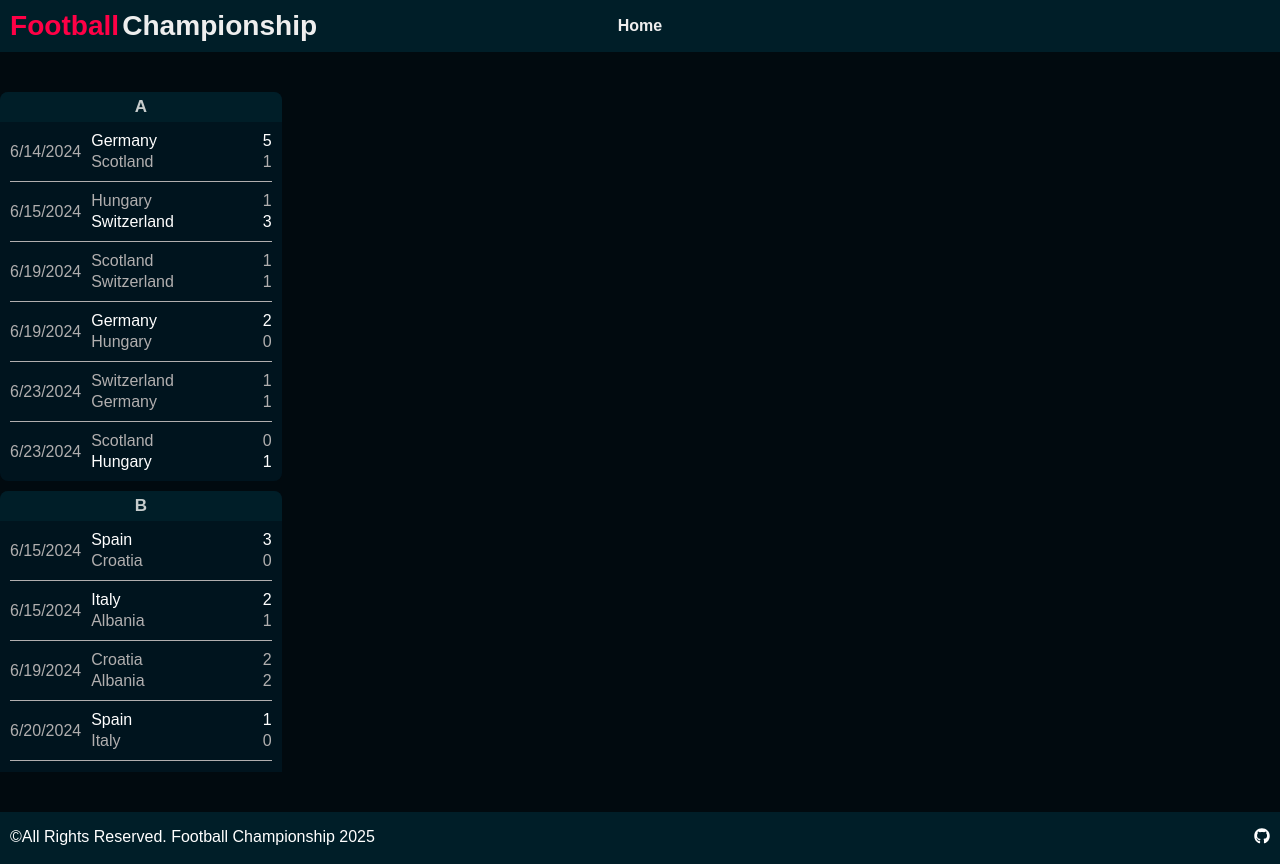
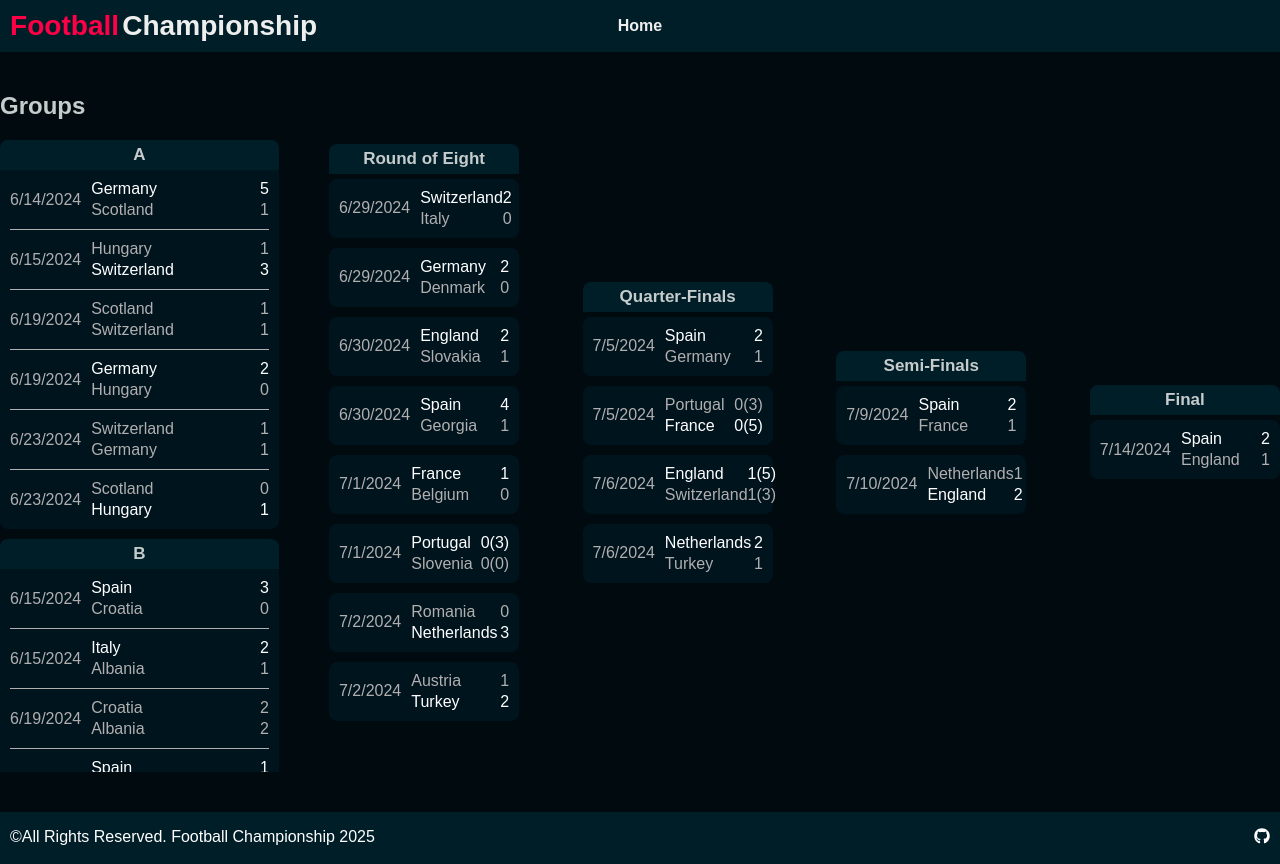
Before and after one commit to nikolai-dimitrov/Football-Tournament, a React (Vite) app in the folder Football-Tournament/: page / in a window 1280 px wide. Built offline with nearby package versions, Linux system fonts and the light colour scheme.

Commit message:
feat: Implement base ui for matches played after the groups

```diff
--- a/Football-Tournament/src/components/Home/Home.jsx
+++ b/Football-Tournament/src/components/Home/Home.jsx
@@ -4,12 +4,12 @@ import { TournamentContext } from "../../contexts/TournamentContext"
 import styles from './home.module.css'
 
 export const Home = () => {
-    const { matchesGroupStageSchema, matchesPlayedAfterGroups, teams } = useContext(TournamentContext);
+    const { matchesGroupStageSchema, matchesPlayedAfterGroupsSchema, teams } = useContext(TournamentContext);
     console.log(matchesGroupStageSchema)
-
     return (
-        <div>
+        <div className={styles.home}>
             <section className={styles.groupCardsContainer}>
+            <h2>Groups</h2>
                 {matchesGroupStageSchema?.map(([matchGroupName, groupMatchesArray], index) => {
                     return (
                         <div className={styles.groupContainer} key={index}>
@@ -20,11 +20,11 @@ export const Home = () => {
                                         <li className={styles.matchContainer} key={currentMatch.ID}>
                                             <p>{currentMatch.Date}</p>
                                             <div className={styles.scoreInformationContainer}>
-                                                <div className={currentMatch.teamWinner == currentMatch.ATeamName ? styles.winnerHighlight : '' }>
+                                                <div className={currentMatch.teamWinner == currentMatch.ATeamName ? styles.winnerHighlight : ''}>
                                                     <p>{currentMatch.ATeamName}</p>
                                                     <p>{currentMatch.teamAscore}</p>
                                                 </div>
-                                                <div className={currentMatch.teamWinner == currentMatch.BTeamName ? styles.winnerHighlight : '' }>
+                                                <div className={currentMatch.teamWinner == currentMatch.BTeamName ? styles.winnerHighlight : ''}>
                                                     <p>{currentMatch.BTeamName}</p>
                                                     <p>{currentMatch.teamBscore}</p>
                                                 </div>
@@ -37,7 +37,31 @@ export const Home = () => {
                     )
                 })}
             </section>
-            <section>
+            <section className={styles.matchBracketsContainer}>
+                {matchesPlayedAfterGroupsSchema.map(([tournamentCurrentStageName ,matchesArray], index) => {
+                    return (
+                        <ul key={index} className={styles.qualificationMatchesContent}>
+                            <h3>{tournamentCurrentStageName }</h3>
+                            {matchesArray.map((currentMatch) => {
+                                return (
+                                    <li key={currentMatch.ID} className={styles.matchBracket}>
+                                            <p>{currentMatch.Date}</p>
+                                            <div className={styles.scoreInformationContainer}>
+                                                <div className={currentMatch.teamWinner == currentMatch.ATeamName ? styles.winnerHighlight : ''}>
+                                                    <p>{currentMatch.ATeamName}</p>
+                                                    <p>{currentMatch.teamAscore}</p>
+                                                </div>
+                                                <div className={currentMatch.teamWinner == currentMatch.BTeamName ? styles.winnerHighlight : ''}>
+                                                    <p>{currentMatch.BTeamName}</p>
+                                                    <p>{currentMatch.teamBscore}</p>
+                                                </div>
+                                            </div>
+                                    </li>
+                                )
+                            })}
+                        </ul>
+                    )
+                })}
                 {/* Qualified teams schema section */}
             </section>
         </div>
```
